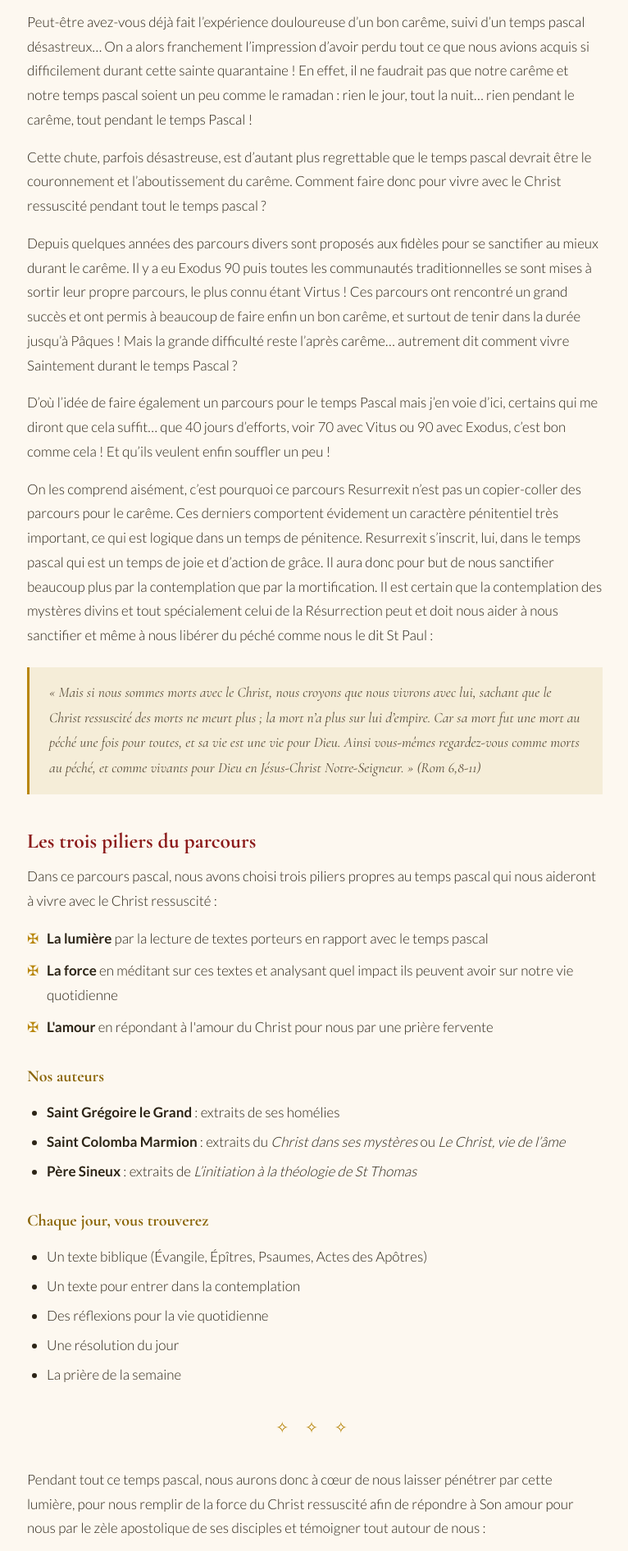
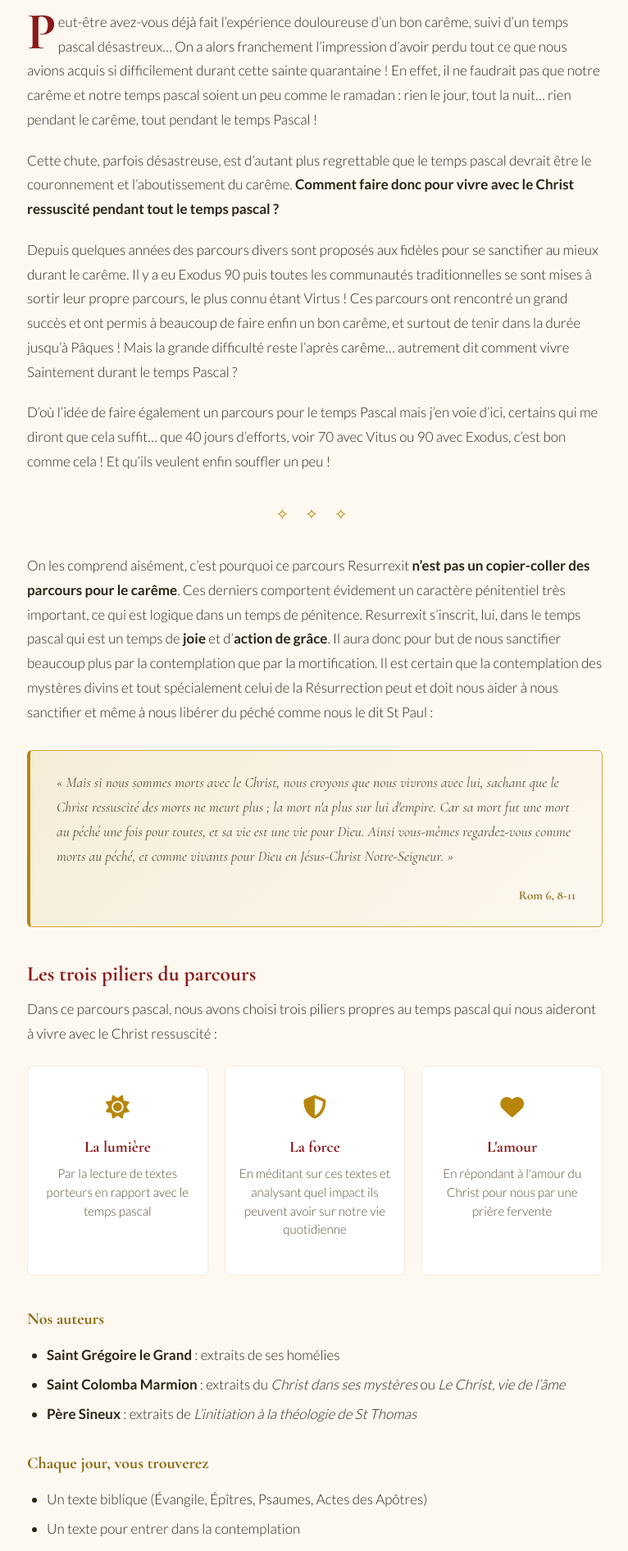
Before and after one commit to benoitvillage-84/Parcours-Resurrexit, a Jekyll site: the page built from introduction.md, in a window 1280 px wide. Shown: the part 735-2627 px from the top of the page at 82% size, without its empty margins (256-1022 px from the left). Built offline with Jekyll 4.4.1, drawn with Linux system fonts in a browser that asks for light colours.

Commit message:
Ameliore le relief visuel de la page introduction
- Lettrine sur le premier paragraphe
- Citation de St Paul en encadre dore
- Trois piliers en cartes avec icones Font Awesome
- Resurrexit sicut dixit en gros titre rouge
- Mise en gras des passages cles
- Separateur ornemental entre constat et solution
- Responsive: cartes en colonne sur mobile

Co-Authored-By: Claude Opus 4.6 (1M context) <noreply@anthropic.com>

```diff
--- a/assets/css/style.css
+++ b/assets/css/style.css
@@ -155,23 +155,117 @@ hr.ornement::after {
   border-top: 1px solid var(--gold-light);
 }
 
-.intro-page .piliers-list {
-  list-style: none;
-  margin-left: 0;
-  padding-left: 0;
+/* Lettrine */
+
+.intro-page .lettrine {
+  float: left;
+  font-family: 'Cormorant Garamond', serif;
+  font-size: 4rem;
+  font-weight: 700;
+  line-height: 0.8;
+  color: var(--red);
+  margin-right: 0.15rem;
+  margin-top: 0.1rem;
 }
 
-.intro-page .piliers-list li {
-  padding-left: 1.5rem;
-  position: relative;
-  margin-bottom: 0.6rem;
+/* Citation encadree */
+
+.citation-encadree {
+  background: linear-gradient(135deg, var(--cream-dark), var(--cream));
+  border: 1px solid var(--gold-light);
+  border-left: 4px solid var(--gold);
+  border-radius: 6px;
+  padding: 1.5rem 2rem;
+  margin: 2rem 0;
+  font-family: 'Cormorant Garamond', serif;
+  font-style: italic;
+  font-size: 1.1rem;
+  line-height: 1.7;
+  color: var(--text-light);
 }
 
-.intro-page .piliers-list li::before {
-  content: "\2720";
-  position: absolute;
-  left: 0;
+.citation-encadree cite {
+  display: block;
+  text-align: right;
+  font-size: 0.95rem;
+  font-style: normal;
+  font-weight: 600;
+  color: var(--gold-dark);
+  margin-top: 0.75rem;
+}
+
+.citation-encadree p {
+  margin-bottom: 0;
+}
+
+/* Piliers en cartes */
+
+.piliers-cards {
+  display: grid;
+  grid-template-columns: repeat(3, 1fr);
+  gap: 1.25rem;
+  margin: 1.5rem 0 2.5rem;
+}
+
+.pilier-card {
+  background: var(--white);
+  border: 1px solid var(--cream-dark);
+  border-radius: 8px;
+  padding: 1.5rem 1rem;
+  text-align: center;
+  transition: border-color 0.2s;
+}
+
+.pilier-card:hover {
+  border-color: var(--gold-light);
+}
+
+.pilier-card .pilier-icon {
+  font-size: 1.8rem;
   color: var(--gold);
+  margin-bottom: 0.75rem;
+}
+
+.pilier-card h4 {
+  font-family: 'Cormorant Garamond', serif;
+  font-size: 1.2rem;
+  color: var(--red);
+  margin-bottom: 0.5rem;
+}
+
+.pilier-card p {
+  font-size: 0.95rem;
+  color: var(--text-light);
+  margin-bottom: 0;
+  line-height: 1.5;
+}
+
+/* Cri final */
+
+.resurrexit-cri {
+  text-align: center;
+  font-family: 'Cormorant Garamond', serif;
+  font-size: 2rem;
+  font-weight: 700;
+  color: var(--red);
+  margin: 1.5rem 0;
+  letter-spacing: 0.05em;
+}
+
+/* Espacement intro */
+
+.intro-page p {
+  margin-bottom: 1.25rem;
+}
+
+@media (max-width: 600px) {
+  .piliers-cards {
+    grid-template-columns: 1fr;
+  }
+
+  .intro-page .lettrine {
+    font-size: 3rem;
+  }
 }
 
 /* ── Page Jour ── */
--- a/introduction.md
+++ b/introduction.md
@@ -11,27 +11,44 @@ Du dimanche de P&acirc;ques &agrave; la Pentec&ocirc;te &mdash; 50 jours de cont
 
 ![Le Christ Ressuscit&eacute;](/assets/images/image_christ_ressuscite_transparent.png){: .intro-image}
 
-Peut-&ecirc;tre avez-vous d&eacute;j&agrave; fait l'exp&eacute;rience douloureuse d'un bon car&ecirc;me, suivi d'un temps pascal d&eacute;sastreux... On a alors franchement l'impression d'avoir perdu tout ce que nous avions acquis si difficilement durant cette sainte quarantaine ! En effet, il ne faudrait pas que notre car&ecirc;me et notre temps pascal soient un peu comme le ramadan : rien le jour, tout la nuit... rien pendant le car&ecirc;me, tout pendant le temps Pascal !
+<span class="lettrine">P</span>eut-&ecirc;tre avez-vous d&eacute;j&agrave; fait l'exp&eacute;rience douloureuse d'un bon car&ecirc;me, suivi d'un temps pascal d&eacute;sastreux... On a alors franchement l'impression d'avoir perdu tout ce que nous avions acquis si difficilement durant cette sainte quarantaine&nbsp;! En effet, il ne faudrait pas que notre car&ecirc;me et notre temps pascal soient un peu comme le ramadan&nbsp;: rien le jour, tout la nuit... rien pendant le car&ecirc;me, tout pendant le temps Pascal&nbsp;!
 
-Cette chute, parfois d&eacute;sastreuse, est d'autant plus regrettable que le temps pascal devrait &ecirc;tre le couronnement et l'aboutissement du car&ecirc;me. Comment faire donc pour vivre avec le Christ ressuscit&eacute; pendant tout le temps pascal ?
+Cette chute, parfois d&eacute;sastreuse, est d'autant plus regrettable que le temps pascal devrait &ecirc;tre le couronnement et l'aboutissement du car&ecirc;me. **Comment faire donc pour vivre avec le Christ ressuscit&eacute; pendant tout le temps pascal&nbsp;?**
 
-Depuis quelques ann&eacute;es des parcours divers sont propos&eacute;s aux fid&egrave;les pour se sanctifier au mieux durant le car&ecirc;me. Il y a eu Exodus 90 puis toutes les communaut&eacute;s traditionnelles se sont mises &agrave; sortir leur propre parcours, le plus connu &eacute;tant Virtus ! Ces parcours ont rencontr&eacute; un grand succ&egrave;s et ont permis &agrave; beaucoup de faire enfin un bon car&ecirc;me, et surtout de tenir dans la dur&eacute;e jusqu'&agrave; P&acirc;ques ! Mais la grande difficult&eacute; reste l'apr&egrave;s car&ecirc;me... autrement dit comment vivre Saintement durant le temps Pascal ?
+Depuis quelques ann&eacute;es des parcours divers sont propos&eacute;s aux fid&egrave;les pour se sanctifier au mieux durant le car&ecirc;me. Il y a eu Exodus 90 puis toutes les communaut&eacute;s traditionnelles se sont mises &agrave; sortir leur propre parcours, le plus connu &eacute;tant Virtus&nbsp;! Ces parcours ont rencontr&eacute; un grand succ&egrave;s et ont permis &agrave; beaucoup de faire enfin un bon car&ecirc;me, et surtout de tenir dans la dur&eacute;e jusqu'&agrave; P&acirc;ques&nbsp;! Mais la grande difficult&eacute; reste l'apr&egrave;s car&ecirc;me... autrement dit comment vivre Saintement durant le temps Pascal&nbsp;?
 
-D'o&ugrave; l'id&eacute;e de faire &eacute;galement un parcours pour le temps Pascal mais j'en voie d'ici, certains qui me diront que cela suffit... que 40 jours d'efforts, voir 70 avec Vitus ou 90 avec Exodus, c'est bon comme cela ! Et qu'ils veulent enfin souffler un peu !
+D'o&ugrave; l'id&eacute;e de faire &eacute;galement un parcours pour le temps Pascal mais j'en voie d'ici, certains qui me diront que cela suffit... que 40 jours d'efforts, voir 70 avec Vitus ou 90 avec Exodus, c'est bon comme cela&nbsp;! Et qu'ils veulent enfin souffler un peu&nbsp;!
 
-On les comprend ais&eacute;ment, c'est pourquoi ce parcours Resurrexit n'est pas un copier-coller des parcours pour le car&ecirc;me. Ces derniers comportent &eacute;videment un caract&egrave;re p&eacute;nitentiel tr&egrave;s important, ce qui est logique dans un temps de p&eacute;nitence. Resurrexit s'inscrit, lui, dans le temps pascal qui est un temps de joie et d'action de gr&acirc;ce. Il aura donc pour but de nous sanctifier beaucoup plus par la contemplation que par la mortification. Il est certain que la contemplation des myst&egrave;res divins et tout sp&eacute;cialement celui de la R&eacute;surrection peut et doit nous aider &agrave; nous sanctifier et m&ecirc;me &agrave; nous lib&eacute;rer du p&eacute;ch&eacute; comme nous le dit St Paul :
+<hr class="ornement">
 
-> &laquo;&nbsp;Mais si nous sommes morts avec le Christ, nous croyons que nous vivrons avec lui, sachant que le Christ ressuscit&eacute; des morts ne meurt plus ; la mort n'a plus sur lui d'empire. Car sa mort fut une mort au p&eacute;ch&eacute; une fois pour toutes, et sa vie est une vie pour Dieu. Ainsi vous-m&ecirc;mes regardez-vous comme morts au p&eacute;ch&eacute;, et comme vivants pour Dieu en J&eacute;sus-Christ Notre-Seigneur.&nbsp;&raquo; (Rom 6,8-11)
+On les comprend ais&eacute;ment, c'est pourquoi ce parcours Resurrexit **n'est pas un copier-coller des parcours pour le car&ecirc;me**. Ces derniers comportent &eacute;videment un caract&egrave;re p&eacute;nitentiel tr&egrave;s important, ce qui est logique dans un temps de p&eacute;nitence. Resurrexit s'inscrit, lui, dans le temps pascal qui est un temps de **joie** et d'**action de gr&acirc;ce**. Il aura donc pour but de nous sanctifier beaucoup plus par la contemplation que par la mortification. Il est certain que la contemplation des myst&egrave;res divins et tout sp&eacute;cialement celui de la R&eacute;surrection peut et doit nous aider &agrave; nous sanctifier et m&ecirc;me &agrave; nous lib&eacute;rer du p&eacute;ch&eacute; comme nous le dit St Paul&nbsp;:
+
+<div class="citation-encadree">
+<p>&laquo;&nbsp;Mais si nous sommes morts avec le Christ, nous croyons que nous vivrons avec lui, sachant que le Christ ressuscit&eacute; des morts ne meurt plus&nbsp;; la mort n'a plus sur lui d'empire. Car sa mort fut une mort au p&eacute;ch&eacute; une fois pour toutes, et sa vie est une vie pour Dieu. Ainsi vous-m&ecirc;mes regardez-vous comme morts au p&eacute;ch&eacute;, et comme vivants pour Dieu en J&eacute;sus-Christ Notre-Seigneur.&nbsp;&raquo;</p>
+<cite>Rom 6, 8-11</cite>
+</div>
 
 ## Les trois piliers du parcours
 
-Dans ce parcours pascal, nous avons choisi trois piliers propres au temps pascal qui nous aideront &agrave; vivre avec le Christ ressuscit&eacute; :
+Dans ce parcours pascal, nous avons choisi trois piliers propres au temps pascal qui nous aideront &agrave; vivre avec le Christ ressuscit&eacute;&nbsp;:
 
-<ul class="piliers-list">
-<li><strong>La lumi&egrave;re</strong> par la lecture de textes porteurs en rapport avec le temps pascal</li>
-<li><strong>La force</strong> en m&eacute;ditant sur ces textes et analysant quel impact ils peuvent avoir sur notre vie quotidienne</li>
-<li><strong>L'amour</strong> en r&eacute;pondant &agrave; l'amour du Christ pour nous par une pri&egrave;re fervente</li>
-</ul>
+<div class="piliers-cards">
+  <div class="pilier-card">
+    <div class="pilier-icon"><i class="fa-solid fa-sun"></i></div>
+    <h4>La lumi&egrave;re</h4>
+    <p>Par la lecture de textes porteurs en rapport avec le temps pascal</p>
+  </div>
+  <div class="pilier-card">
+    <div class="pilier-icon"><i class="fa-solid fa-shield-halved"></i></div>
+    <h4>La force</h4>
+    <p>En m&eacute;ditant sur ces textes et analysant quel impact ils peuvent avoir sur notre vie quotidienne</p>
+  </div>
+  <div class="pilier-card">
+    <div class="pilier-icon"><i class="fa-solid fa-heart"></i></div>
+    <h4>L'amour</h4>
+    <p>En r&eacute;pondant &agrave; l'amour du Christ pour nous par une pri&egrave;re fervente</p>
+  </div>
+</div>
 
 ### Nos auteurs
 
@@ -49,18 +66,18 @@ Dans ce parcours pascal, nous avons choisi trois piliers propres au temps pascal
 
 <hr class="ornement">
 
-Pendant tout ce temps pascal, nous aurons donc &agrave; c&oelig;ur de nous laisser p&eacute;n&eacute;trer par cette lumi&egrave;re, pour nous remplir de la force du Christ ressuscit&eacute; afin de r&eacute;pondre &agrave; Son amour pour nous par le z&egrave;le apostolique de ses disciples et t&eacute;moigner tout autour de nous :
+Pendant tout ce temps pascal, nous aurons donc &agrave; c&oelig;ur de nous laisser p&eacute;n&eacute;trer par cette lumi&egrave;re, pour nous remplir de la force du Christ ressuscit&eacute; afin de r&eacute;pondre &agrave; Son amour pour nous par le z&egrave;le apostolique de ses disciples et t&eacute;moigner tout autour de nous&nbsp;:
 
-**Resurrexit sicut dixit !!!**
+<p class="resurrexit-cri">Resurrexit sicut dixit&nbsp;!!!</p>
 
 <div class="intro-author">
 P&egrave;re Fran&ccedil;ois de Sales OSB<br>
 <small>(Aum&ocirc;nier des Chapitres Ste Madeleine, St Lazare et St Agricol)</small><br><br>
-<small>P.S. : Merci &agrave; la petite &eacute;quipe de personnes qui a permis &agrave; ce parcours de voir le jour par un travail de b&eacute;n&eacute;dictins !</small>
+<small>P.S.&nbsp;: Merci &agrave; la petite &eacute;quipe de personnes qui a permis &agrave; ce parcours de voir le jour par un travail de b&eacute;n&eacute;dictins&nbsp;!</small>
 </div>
 
 <hr class="ornement">
 
 <div style="text-align: center; margin-top: 2rem;">
-<a href="{{ '/jours/jour-1' | relative_url }}" style="display: inline-block; background: var(--gold); color: var(--white); padding: 0.75rem 2rem; border-radius: 4px; text-decoration: none; font-family: 'Cormorant Garamond', serif; font-weight: 700; font-size: 1.1rem;">Commencer le parcours &rarr;</a>
+<a href="{{ '/jours/jour-1' | relative_url }}" class="btn-gold">Commencer le parcours &rarr;</a>
 </div>
```
